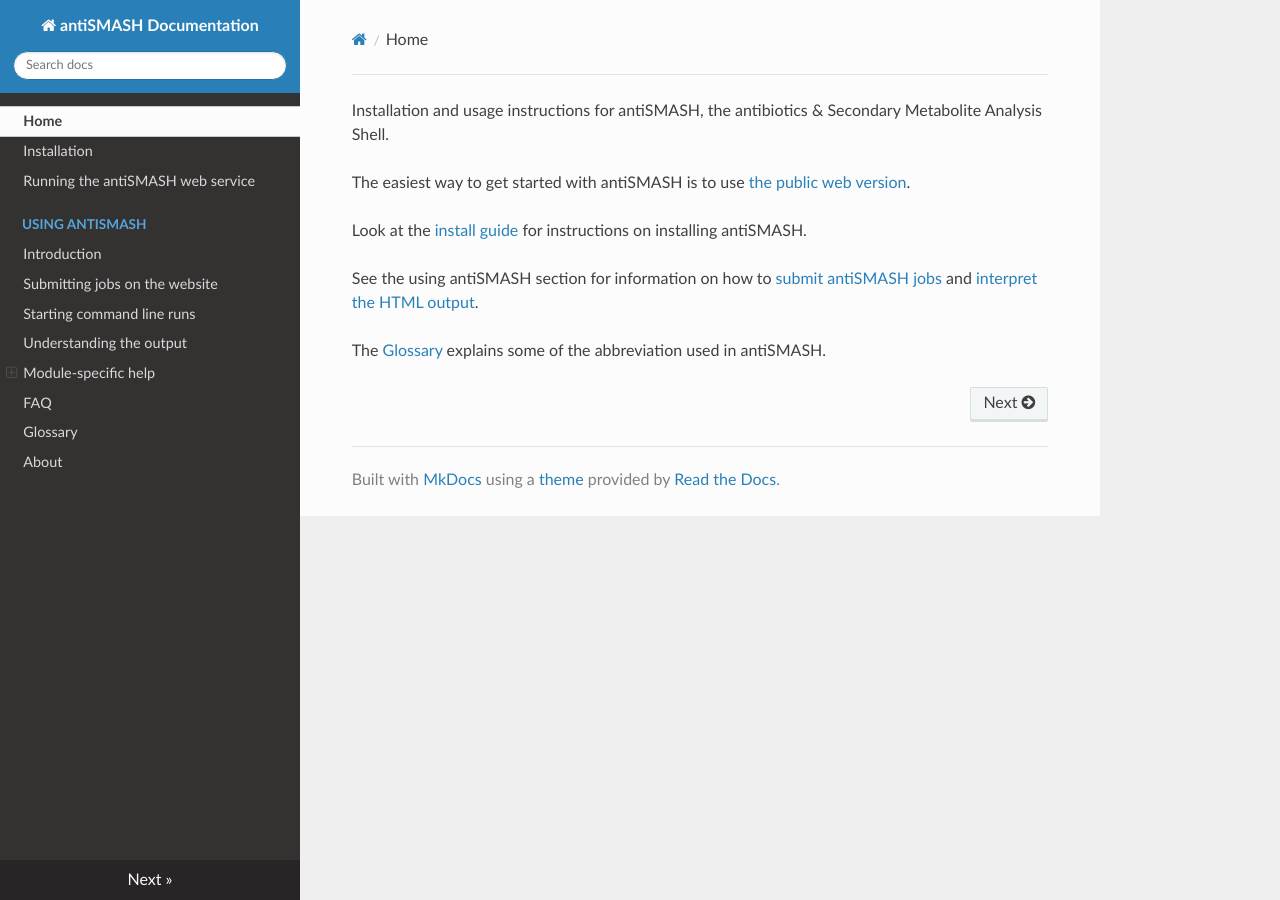
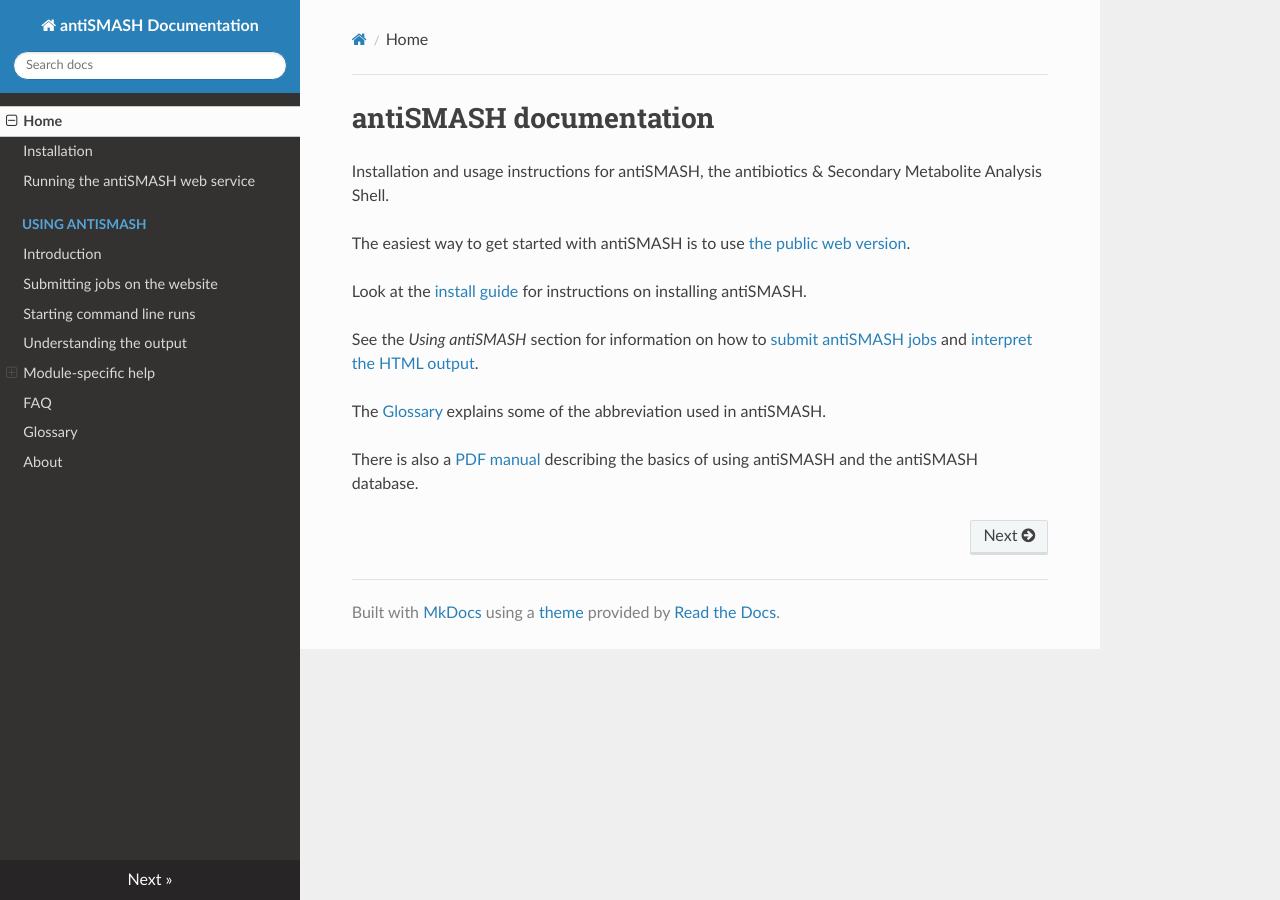
Before and after one commit to antismash/documentation, an MkDocs documentation site: the page built from docs/index.md, in a window 1280 px wide. Built offline with MkDocs 1.6.1, drawn with Linux system fonts in a browser that asks for light colours; nearby versions of some CDN libraries.

Commit message:
Added initial version of PDF manual to documentation system - should still be updated

```diff
--- a/docs/index.md
+++ b/docs/index.md
@@ -1,3 +1,5 @@
+# antiSMASH documentation
+
 Installation and usage instructions for antiSMASH, the antibiotics & Secondary
 Metabolite Analysis Shell.
 
@@ -6,7 +8,9 @@ version](http://antismash.secondarymetabolites.org/).
 
 Look at the [install guide](install.md) for instructions on installing antiSMASH.
 
-See the using antiSMASH section for information on how to [submit antiSMASH jobs](website_submission.md)
+See the *Using antiSMASH* section for information on how to [submit antiSMASH jobs](website_submission.md)
 and [interpret the HTML output](understanding_output.md).
 
 The [Glossary](glossary.md) explains some of the abbreviation used in antiSMASH.
+
+There is also a [PDF manual](PDFmanual/antiSMASH5manual.pdf) describing the basics of using antiSMASH and the antiSMASH database.
```
Also changed, not shown: 3 other files.
